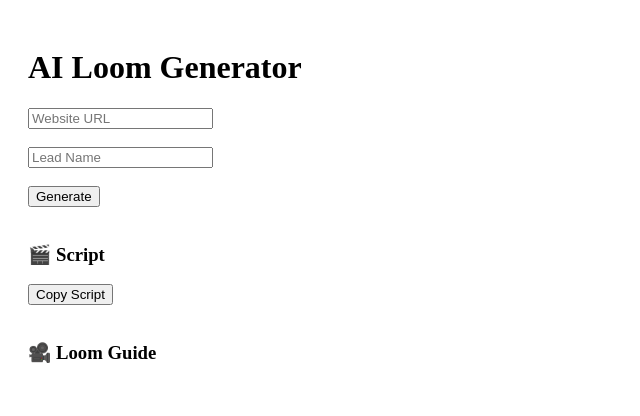
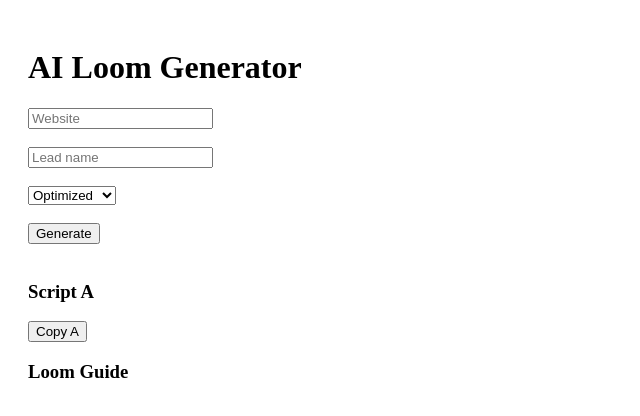
Before and after one commit to FranRz/ai-loom-generator-clean, a Next.js app: page / in a window 1280 px wide. Shown: the top 416 px of the page, without its empty margins (0-640 px from the left). Built offline with nearby package versions, Linux system fonts and the light colour scheme.

Commit message:
Update page.js

```diff
--- a/app/page.js
+++ b/app/page.js
@@ -4,14 +4,14 @@
 export default function Home() {
   const [url, setUrl] = useState("");
   const [name, setName] = useState("");
-  const [output, setOutput] = useState("");
+  const [mode, setMode] = useState("optimized");
+
+  const [scriptA, setScriptA] = useState("");
+  const [scriptB, setScriptB] = useState("");
   const [guide, setGuide] = useState("");
   const [prompts, setPrompts] = useState(null);
 
   const generate = async () => {
-    setOutput("Generating...");
-    setGuide("");
-
     const res1 = await fetch("/api/extract", {
       method: "POST",
       headers: {"Content-Type":"application/json"},
@@ -26,6 +26,7 @@
       body: JSON.stringify({
         url,
         name,
+        style: mode,
         niche: data1.niche,
         location: data1.location
       })
@@ -33,32 +34,36 @@
 
     const data2 = await res2.json();
 
-    setOutput(data2.script);
+    if (mode === "ab") {
+      setScriptA(data2.scriptA);
+      setScriptB(data2.scriptB);
+    } else {
+      setScriptA(data2.script);
+      setScriptB("");
+    }
+
     setGuide(data2.loomGuide);
     setPrompts(data2.prompts);
   };
 
-  const copy = (text) => {
-    navigator.clipboard.writeText(text);
-  };
+  const copy = (text) => navigator.clipboard.writeText(text);
 
   return (
     <div style={{ padding: 20 }}>
       <h1>AI Loom Generator</h1>
 
-      <input
-        placeholder="Website URL"
-        value={url}
-        onChange={(e)=>setUrl(e.target.value)}
-      />
-
+      <input placeholder="Website" value={url} onChange={e=>setUrl(e.target.value)} />
       <br/><br/>
 
-      <input
-        placeholder="Lead Name"
-        value={name}
-        onChange={(e)=>setName(e.target.value)}
-      />
+      <input placeholder="Lead name" value={name} onChange={e=>setName(e.target.value)} />
+      <br/><br/>
+
+      <select value={mode} onChange={e=>setMode(e.target.value)}>
+        <option value="safe">Safe</option>
+        <option value="optimized">Optimized</option>
+        <option value="aggressive">Aggressive</option>
+        <option value="ab">A/B Test</option>
+      </select>
 
       <br/><br/>
 
@@ -66,25 +71,28 @@
 
       <br/><br/>
 
-      <h3>🎬 Script</h3>
-      <pre>{output}</pre>
-      <button onClick={()=>copy(output)}>Copy Script</button>
+      <h3>Script A</h3>
+      <pre>{scriptA}</pre>
+      <button onClick={()=>copy(scriptA)}>Copy A</button>
 
-      <br/><br/>
+      {scriptB && (
+        <>
+          <h3>Script B</h3>
+          <pre>{scriptB}</pre>
+          <button onClick={()=>copy(scriptB)}>Copy B</button>
+        </>
+      )}
 
-      <h3>🎥 Loom Guide</h3>
+      <h3>Loom Guide</h3>
       <pre>{guide}</pre>
-
-      <br/><br/>
 
       {prompts && (
         <>
-          <h3>🔍 Prompts</h3>
-
-          <p><strong>Search:</strong> {prompts.search}</p>
+          <h3>Prompts</h3>
+          <p>{prompts.search}</p>
           <button onClick={()=>copy(prompts.search)}>Copy</button>
 
-          <p><strong>Inclusion:</strong> {prompts.inclusion}</p>
+          <p>{prompts.inclusion}</p>
           <button onClick={()=>copy(prompts.inclusion)}>Copy</button>
         </>
       )}
```
